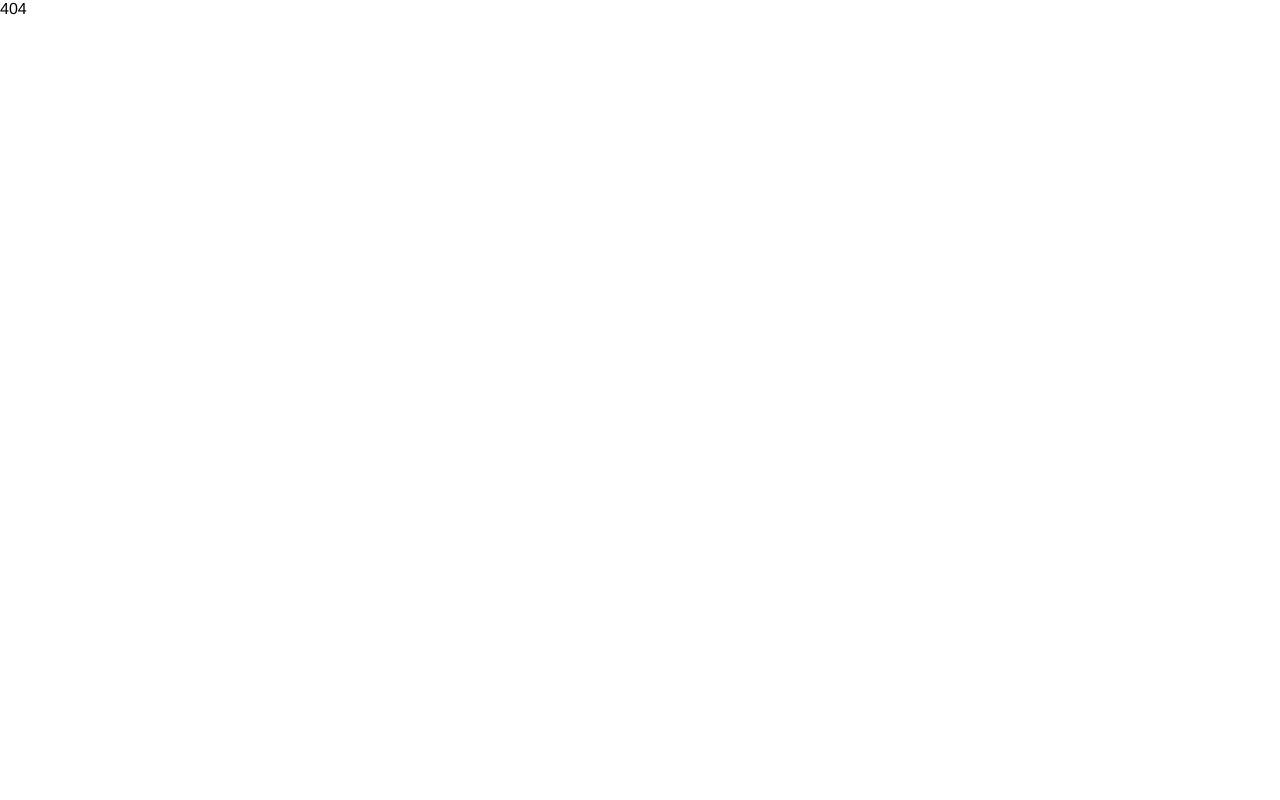
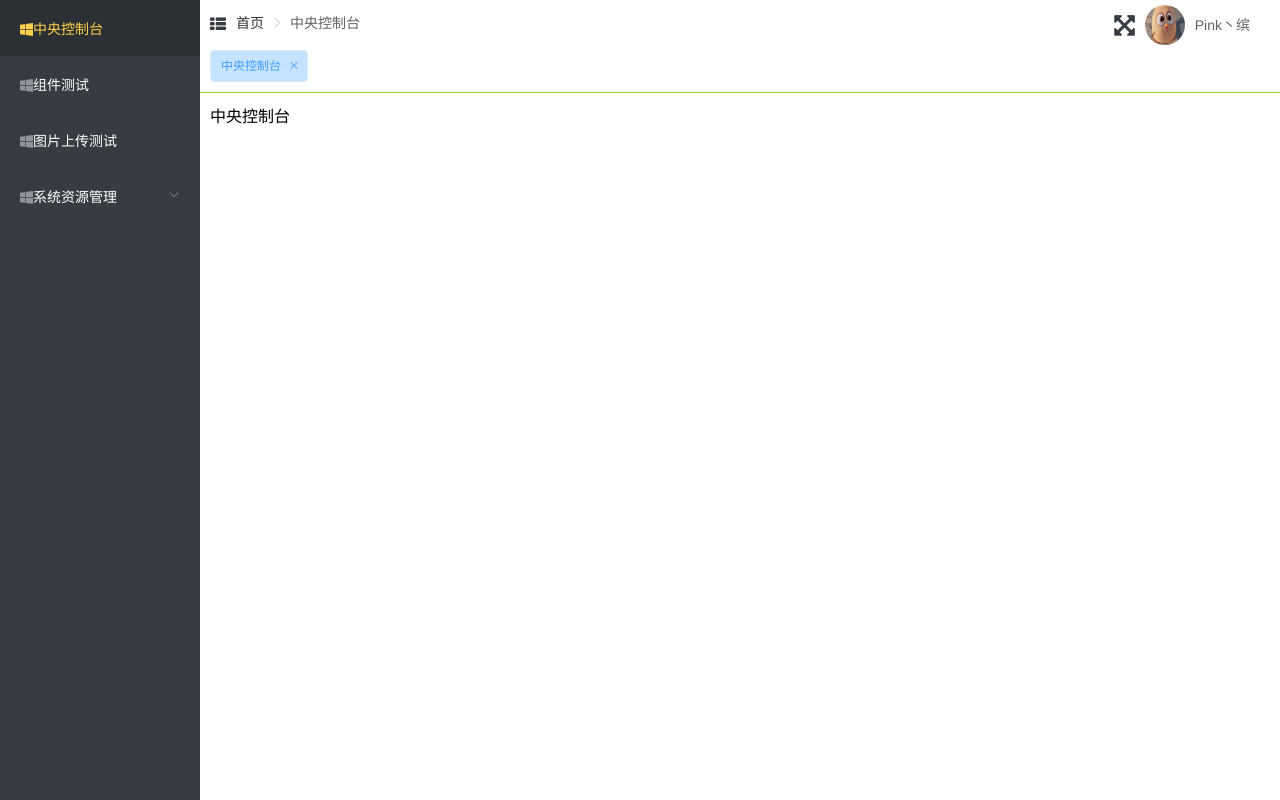
Before and after one commit to sky124380729/vue-leasing, a Vue app: page /#/platform/index in a window 1280 px wide. Before the commit this address led to /#/404. Built offline with nearby package versions, Linux system fonts and the light colour scheme.

Commit message:
修复导航高亮的

```diff
--- a/src/views/layout/components/Sidebar.vue
+++ b/src/views/layout/components/Sidebar.vue
@@ -4,7 +4,7 @@
             default-active="$route.path" 路径等于当前路由，可以让路由在跳转的时候对应高亮
             unique-opened 是否只保持一个菜单展开
          -->
-        <el-menu :collapse="collapse" background-color="#363C42" text-color="#fff" active-text-color="#ffd04b" router :default-active="$route.path" unique-opened>
+        <el-menu :collapse="collapse" background-color="#363C42" text-color="#fff" active-text-color="#ffd04b" router :default-active="activePath" unique-opened>
             <div v-for="item in menuList" :key="item.name">
                 <!-- 有子菜单 -->
                 <el-submenu :index="item.path" v-if="item.children&&item.children.length">
@@ -52,10 +52,19 @@ export default {
         },
         collapse() {
             return this.$store.state.collapse
+        },
+        activePath() {
+            if (/\/index$/.test(this.$route.path)) {
+                return this.$route.path.substring(0, this.$route.path.length - 6)
+            } else {
+                return this.$route.path
+            }
         }
     },
+    methods: {
+
+    },
     created() {
-
     }
 }
 </script>
```
